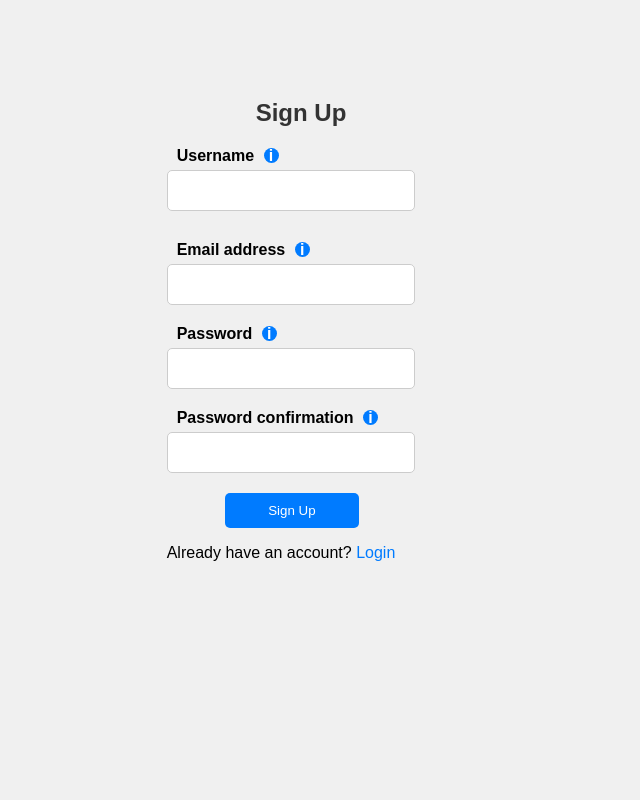
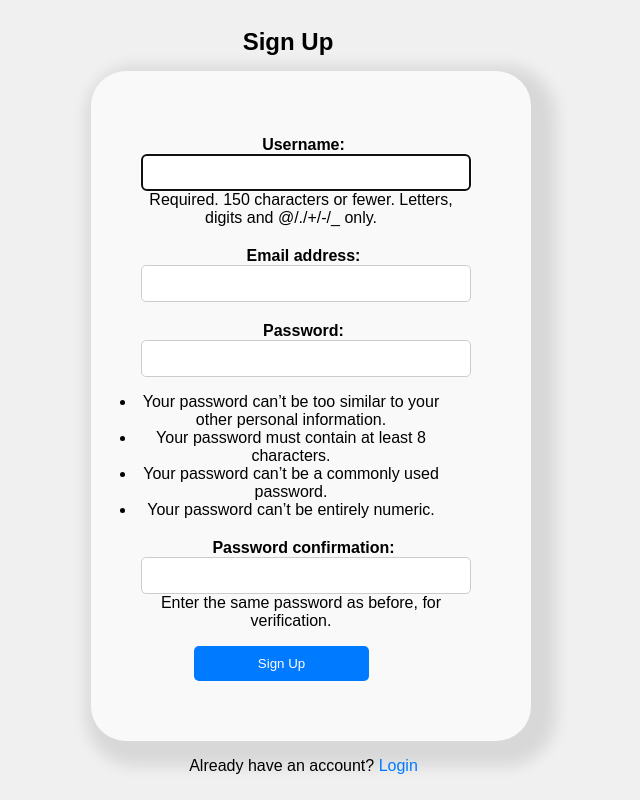
Before and after one commit to neeeksa/Tech-Site, a Django app: page /signup/ in a window 1280 px wide. Shown: the whole page, without its empty margins (303-943 px from the left). Run offline with Django 5.2, Linux system fonts and the light colour scheme.

Commit message:
аÐfinish

```diff
--- a/tech/main/static/main/css/signup.css
+++ b/tech/main/static/main/css/signup.css
@@ -1,57 +1,58 @@
-.container {
-    width: 100%;
-    max-width: 400px;
-    padding: 20px;
-    background-color: #fff;
-    border-radius: 5px;
-    box-shadow: 0 0 10px rgba(0, 0, 0, 0.1);
+/* Стилизация формы */
+.form {
+    max-width: 350px; /* Максимальная ширина формы */
+    padding: 45px; /* Внутренний отступ */
+    background-color: #f9f9f9; /* Цвет фона */
+    border-radius: 35px; /* Скругление углов */
+    box-shadow: 10px 10px 15px 15px rgba(0, 10, 0, 0.1);
+    margin: 0 auto; /* Центрирование по горизонтали */
+    text-align: center; /* Центрирование текста */
 }
 
+/* Стилизация заголовка */
 h2 {
-    color: #333;
-    text-align: center;
-    margin-bottom: 20px; /* Добавляем немного отступа снизу для заголовка */
+    text-align: center; /* Выравнивание по центру */
+    margin-bottom: 15px; /* Отступ снизу */
+    margin-left: -26px;
 }
 
-.form-group {
-    margin-bottom: 20px; /* Отступ снизу между элементами формы */
+/* Стилизация полей ввода */
+.form input[type="text"],
+.form input[type="email"],
+.form input[type="password"] {
+    width: 100%; /* Ширина поля ввода */
+    padding: 10px; /* Внутренний отступ */
+    margin-bottom: 0px; /* Отступ снизу */
+    border: 1px solid #ccc; /* Граница */
+    border-radius: 5px; /* Скругление углов */
+    box-sizing: border-box; /* Учитываем padding и border в общей ширине */
+    margin-left: 5px;
 }
 
-.form-group label {
-    display: block; /* Делаем метки блочными элементами для правильного отображения */
-    margin-bottom: 5px; /* Отступ снизу для меток */
+/* Стилизация текста с инструкциями */
+.form label {
+    margin-left: 25px;
+    font-weight: bold; /* Жирный шрифт */
+    margin-bottom: 6px; /* Отступ снизу */
 }
 
-
-label {
-    display: block;
-    font-weight: bold;
-    margin-bottom: 5px;
-    margin: 10px;
+/* Стилизация ссылки для входа */
+.form p {
+    margin-top: 20px; /* Отступ сверху */
 }
 
-input[type="text"],
-input[type="password"],
-input[type="email"] {
-    width: 100%;
-    padding: 12px;
-    border: 1px solid #ccc;
-    border-radius: 5px;
-    box-sizing: border-box;
+.signup-button{
+    margin-right: 1234125px;
 }
 
-
-/* создание подсказки для создания аккаунта */
-.info-icon {
-    display: inline-block;
-    width: 15px;
-    height: 15px;
-    background-color: #007bff;
-    color: #fff;
-    border-radius: 50%;
-    text-align: center;
-    line-height: 15px;
-    font-weight: bold;
-    cursor: help;
-    margin-left: 5px;
+/* Стилизация ссылки для входа */
+.P {
+    color: #000; /* Цвет текста ссылки */
+    text-decoration: none; /* Убираем подчеркивание */
+    text-align: center; /* Выравнивание по центру */
+    margin-bottom: 15px; /* Отступ снизу */
+    margin-left: 25px;
 }
+p a {
+    color: #007bff; /* Цвет ссылки */
+}
--- a/tech/main/static/main/css/styles.css
+++ b/tech/main/static/main/css/styles.css
@@ -77,7 +77,7 @@ button a:visited {
     width: auto;
 }
 
-.logout-button {
+.logout-button{
     display: inline-block;
     padding: 10px 20px;
     background-color: #007bff;
@@ -175,3 +175,17 @@ select {
     background-color: #fff;
     color: #495057;
 }
+
+.inventory-title {
+    margin-top: 30px; /* Отступ сверху */
+    margin-bottom: -25px; /* Отступ снизу */
+}
+
+.welcome{
+    margin-bottom: -25px;
+}
+
+.h2-snack{
+    margin-bottom: -25px;
+    margin-left: 45px;
+}
--- a/tech/main/templates/main/inventory.html
+++ b/tech/main/templates/main/inventory.html
@@ -7,9 +7,9 @@
 {% block content %}
 {% if request.user.is_authenticated %}
     <p class="logged-in-user">You are logged in as: {{ request.user.username }}</p>
-    <h2>INVENTORY</h2>
     <button class="go_to_homepage" onclick="location.href='{% url 'index' %}'">Go to Homepage</button>
     <button class="profile_button" onclick="location.href='{% url 'profile' %}'">Profile</button><br>
+    <h2 class="inventory-title">INVENTORY</h2>
     <form action="{% url 'logout' %}" method="post">
         {% csrf_token %}
         <button type="submit" class="logout-button">Logout</button>
--- a/tech/main/templates/main/purchase.html
+++ b/tech/main/templates/main/purchase.html
@@ -5,7 +5,7 @@
 {% block content %}
 {% if request.user.is_authenticated %}
     <p class="logged-in-user">You are logged in as: {{ request.user.username }}</p>
-    <h2>Purchase Snack</h2>
+    <h2 class="h2-snack">Purchase Snack</h2>
     <button class="go_to_homepage" onclick="location.href='{% url 'index' %}'">Go to Homepage</button>
     <button class="profile_button" onclick="location.href='{% url 'profile' %}'">Profile</button><br>
     <form action="{% url 'logout' %}" method="post">
--- a/tech/main/templates/main/signup.html
+++ b/tech/main/templates/main/signup.html
@@ -9,41 +9,10 @@
     <link rel="stylesheet" href="{% static 'main/css/signup.css' %}"> <!-- Подключение login.css -->
 </head>
 <h2>Sign Up</h2>
-<form method="post" class="form">
+<form method="post" class="form" autocomplete="off">
     {% csrf_token %}
-    <div class="form-group">
-        <label for="username">
-            Username
-            <span class="info-icon" title="Required. 150 characters or fewer. Letters, digits and @/./+/-/_ only.">i</span>
-        </label>
-        <input type="text" id="username" name="username">
-    </div>
-
-    <div class="form-group">
-        <label for="email">
-            Email address
-            <span class="info-icon" title="Enter your email address.">i</span>
-        </label>
-        <input type="email" id="email" name="email">
-    </div>
-
-    <div class="form-group">
-        <label for="password">
-            Password
-            <span class="info-icon" title="Your password must contain at least 8 characters and can't be too similar to your other personal information.">i</span>
-        </label>
-        <input type="password" id="password" name="password">
-    </div>
-
-    <div class="form-group">
-        <label for="confirm_password">
-            Password confirmation
-            <span class="info-icon" title="Enter the same password as before, for verification.">i</span>
-        </label>
-        <input type="password" id="confirm_password" name="confirm_password">
-    </div>
-
+    {{ form.as_p }}
     <button type="submit" class="signup-button">Sign Up</button> <!-- Добавляем класс signup-button -->
-    <p>Already have an account? <a href="{% url 'login' %}">Login</a></p>
 </form>
+<p class="P">Already have an account? <a href="{% url 'login' %}">Login</a></p>
 {% endblock %}
--- a/tech/main/templates/registration/login.html
+++ b/tech/main/templates/registration/login.html
@@ -10,7 +10,7 @@
     <link rel="stylesheet" href="{% static 'main/css/login.css' %}"> <!-- Подключение login.css -->
 </head>
 <h2>Login</h2>
-<form method="post" class="form">
+<form method="post" class="form" autocomplete="off">
     {% csrf_token %}
     <div class="form-group"> <!-- Добавляем класс form-group -->
         <label for="id_username">Username:</label>
@@ -20,7 +20,7 @@
         <label for="id_password">Password:</label>
         <input type="password" name="password" id="id_password">
     </div>
-    <button type="submit" class="login-button">Login</button>
+    <button class="login-button">Login</button>
 </form>
-<p>Don't have an account? <a href="{% url 'signup' %}">Register</a></p>
+<p class="P">Don't have an account? <a href="{% url 'signup' %}">Register</a></p>
 {% endblock %}
```
Also changed, not shown: tech/main/static/main/css/index.css (+26 -0 lines), tech/main/static/main/css/login.css (+32 -9 lines), tech/main/templates/main/index.html (+5 -3 lines), tech/db.sqlite3.
